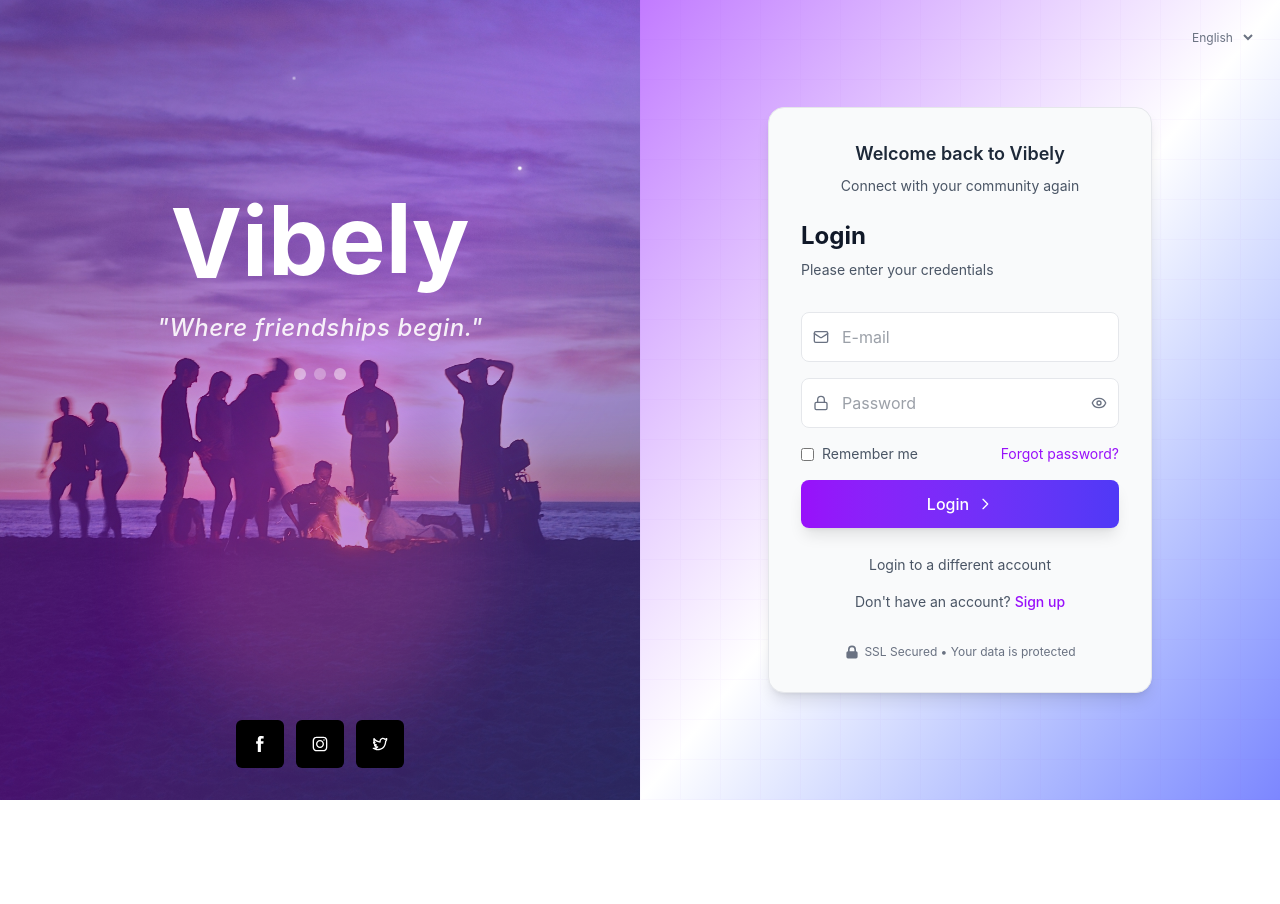
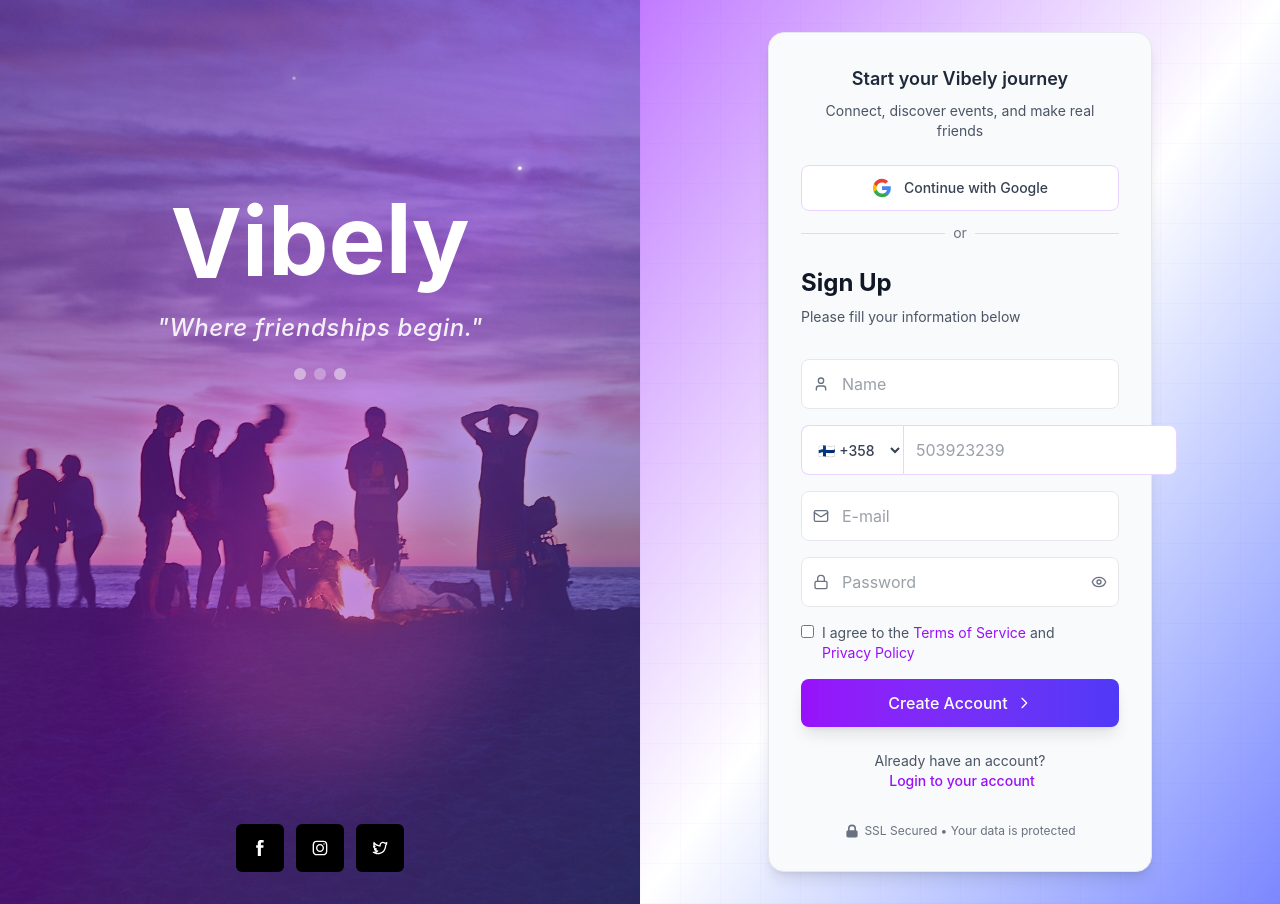
Before and after one commit to MehdiZaidaneS/Vibely, a React (Vite) app in the folder frontend/: page /register in a window 1280 px wide. Before the commit the page ends 800 px from the top, so only its background shows below. Built offline with nearby package versions, Linux system fonts and the light colour scheme.

Commit message:
Auth page -Fixed login route.  Now login = /login and register = /register -Removed language dropdown selector -"Remember me" button remembers email in login -User cannot register unless terms of service checkbox is checked

```diff
--- a/frontend/src/components/auth/Register-Login/AuthForm.jsx
+++ b/frontend/src/components/auth/Register-Login/AuthForm.jsx
@@ -13,8 +13,12 @@
   showForm,
   error,
   isLoading,
+  rememberMe,
+  termsAccepted,
   onInputChange,
   onTogglePassword,
+  onRememberMeChange,
+  onTermsChange,
   onSubmit,
   onToggleMode,
 }) => {
@@ -29,15 +33,6 @@
                                   repeating-linear-gradient(90deg, #9333ea 0, #9333ea 1px, transparent 1px, transparent 40px)`,
           }}
         ></div>
-      </div>
-
-      {/* Language selector */}
-      <div className="absolute top-6 right-6">
-        <select className="text-xs text-gray-500 bg-transparent border-none focus:outline-none cursor-pointer">
-          <option value="en">English</option>
-          <option value="fi">Suomi</option>
-          <option value="sv">Svenska</option>
-        </select>
       </div>
 
       {/* Form container */}
@@ -169,10 +164,12 @@
                 className={`flex items-center justify-between text-sm ${styles.animateSlideUp}`}
                 style={{ animationDelay: "0.3s" }}
               >
-                <label className="flex items-center">
+                <label className="flex items-center cursor-pointer">
                   <input
                     type="checkbox"
-                    className="rounded border-gray-300 text-purple-600 focus:ring-purple-500 focus:ring-2"
+                    checked={rememberMe}
+                    onChange={onRememberMeChange}
+                    className="rounded border-gray-300 text-purple-600 focus:ring-purple-500 focus:ring-2 cursor-pointer"
                   />
                   <span className="ml-2 text-gray-600">Remember me</span>
                 </label>
@@ -188,10 +185,12 @@
                 className={styles.animateSlideUp}
                 style={{ animationDelay: "0.5s" }}
               >
-                <label className="flex items-start text-sm">
+                <label className="flex items-start text-sm cursor-pointer">
                   <input
                     type="checkbox"
-                    className="rounded border-gray-300 text-purple-600 focus:ring-purple-500 focus:ring-2 mt-0.5"
+                    checked={termsAccepted}
+                    onChange={onTermsChange}
+                    className="rounded border-gray-300 text-purple-600 focus:ring-purple-500 focus:ring-2 mt-0.5 cursor-pointer"
                   />
                   <span className="ml-2 text-gray-600">
                     I agree to the{" "}
@@ -249,14 +248,6 @@
             className={`mt-6 text-center ${styles.animateFadeIn}`}
             style={{ animationDelay: "0.7s" }}
           >
-            {isLogin && (
-              <div className="mb-4">
-                <button className="text-sm text-gray-600 hover:text-gray-800 transition-all duration-300 hover:scale-105">
-                  Login to a different account
-                </button>
-              </div>
-            )}
-
             <p className="text-sm text-gray-600">
               {isLogin ? "Don't have an account?" : "Already have an account?"}
               <button
--- a/frontend/src/components/auth/Register-Login/authPage.jsx
+++ b/frontend/src/components/auth/Register-Login/authPage.jsx
@@ -1,18 +1,30 @@
-import React, { useState } from "react";
+import React, { useState, useEffect } from "react";
 import { createUser, logUser } from "../../../api/userApi.js";
-import { useNavigate } from "react-router-dom";
+import { useNavigate, useLocation } from "react-router-dom";
 import BrandPresentation from "./BrandPresentation";
 import AuthForm from "./AuthForm";
 import { defaultFormData } from "./constants";
 
 const Auth = ({isAuthenticated, setIsAuthenticated}) => {
-  const [isLogin, setIsLogin] = useState(true);
+  const location = useLocation();
+  const [isLogin, setIsLogin] = useState(location.pathname !== "/register");
   const [showPassword, setShowPassword] = useState(false);
   const [isLoading, setIsLoading] = useState(false);
   const [showForm, setShowForm] = useState(true);
   const [error, setError] = useState(null);
   const [formData, setFormData] = useState(defaultFormData);
+  const [rememberMe, setRememberMe] = useState(false);
+  const [termsAccepted, setTermsAccepted] = useState(false);
   const navigate = useNavigate();
+
+  // Load remembered email on mount
+  useEffect(() => {
+    const rememberedEmail = localStorage.getItem('rememberedEmail');
+    if (rememberedEmail && isLogin) {
+      setFormData(prev => ({ ...prev, email: rememberedEmail }));
+      setRememberMe(true);
+    }
+  }, [isLogin]);
 
   const handleInputChange = (e) => {
     setFormData({
@@ -25,11 +37,27 @@
     e.preventDefault();
     setIsLoading(true);
     setError(null);
+
+    // Check terms acceptance for registration
+    if (!isLogin && !termsAccepted) {
+      setError("Please accept the Terms of Service and Privacy Policy to continue.");
+      setIsLoading(false);
+      return;
+    }
+
     console.log(isAuthenticated)
     try {
       if (isLogin) {
         await logUser(formData);
         setIsAuthenticated(true)
+
+        // Handle remember me functionality
+        if (rememberMe) {
+          localStorage.setItem('rememberedEmail', formData.email);
+        } else {
+          localStorage.removeItem('rememberedEmail');
+        }
+
         console.log(isAuthenticated)
         navigate("/");
 
@@ -56,6 +84,7 @@
     setTimeout(() => {
       setIsLogin(!isLogin);
       setFormData(defaultFormData);
+      setTermsAccepted(false);
       setTimeout(() => {
         setShowForm(true);
       }, 50);
@@ -72,8 +101,12 @@
         showForm={showForm}
         error={error}
         isLoading={isLoading}
+        rememberMe={rememberMe}
+        termsAccepted={termsAccepted}
         onInputChange={handleInputChange}
         onTogglePassword={() => setShowPassword(!showPassword)}
+        onRememberMeChange={() => setRememberMe(!rememberMe)}
+        onTermsChange={() => setTermsAccepted(!termsAccepted)}
         onSubmit={handleSubmit}
         onToggleMode={toggleMode}
       />
```
